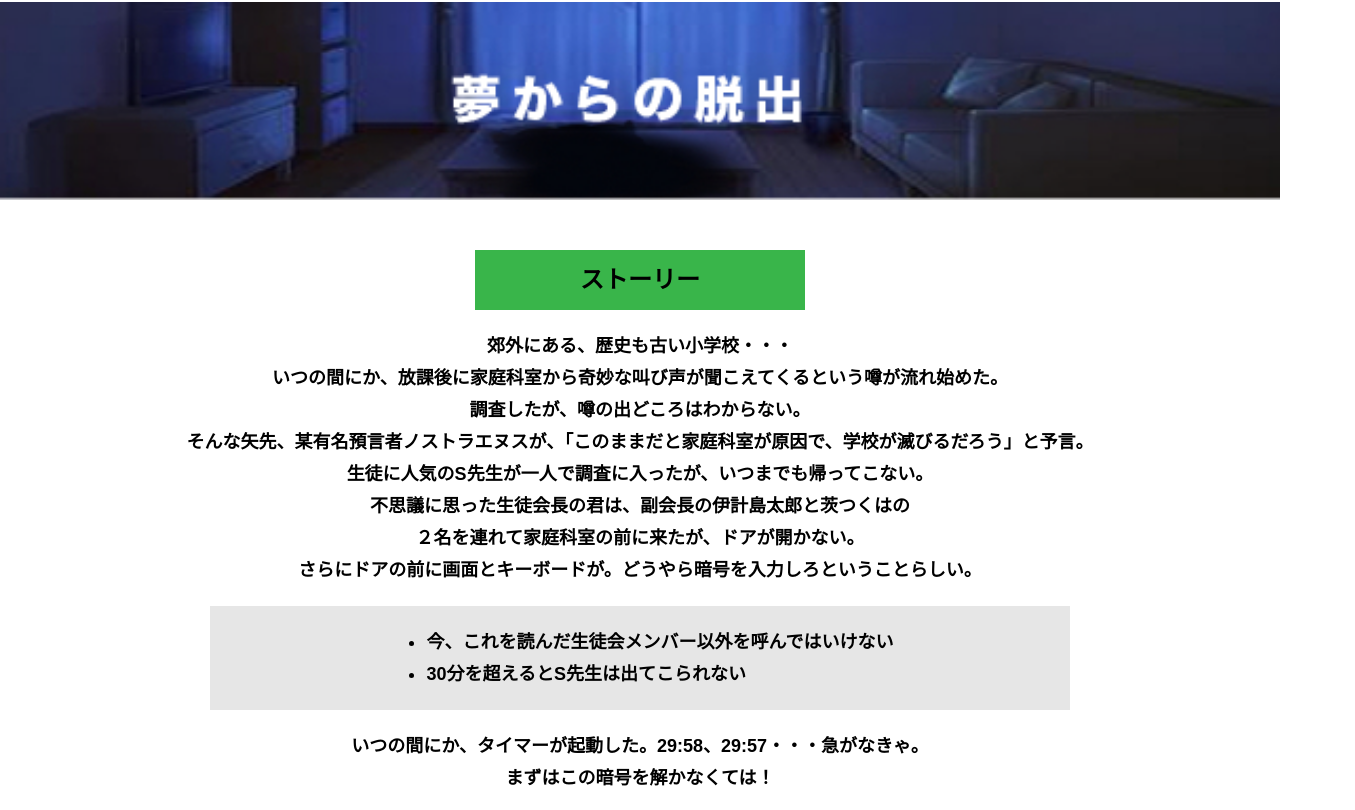
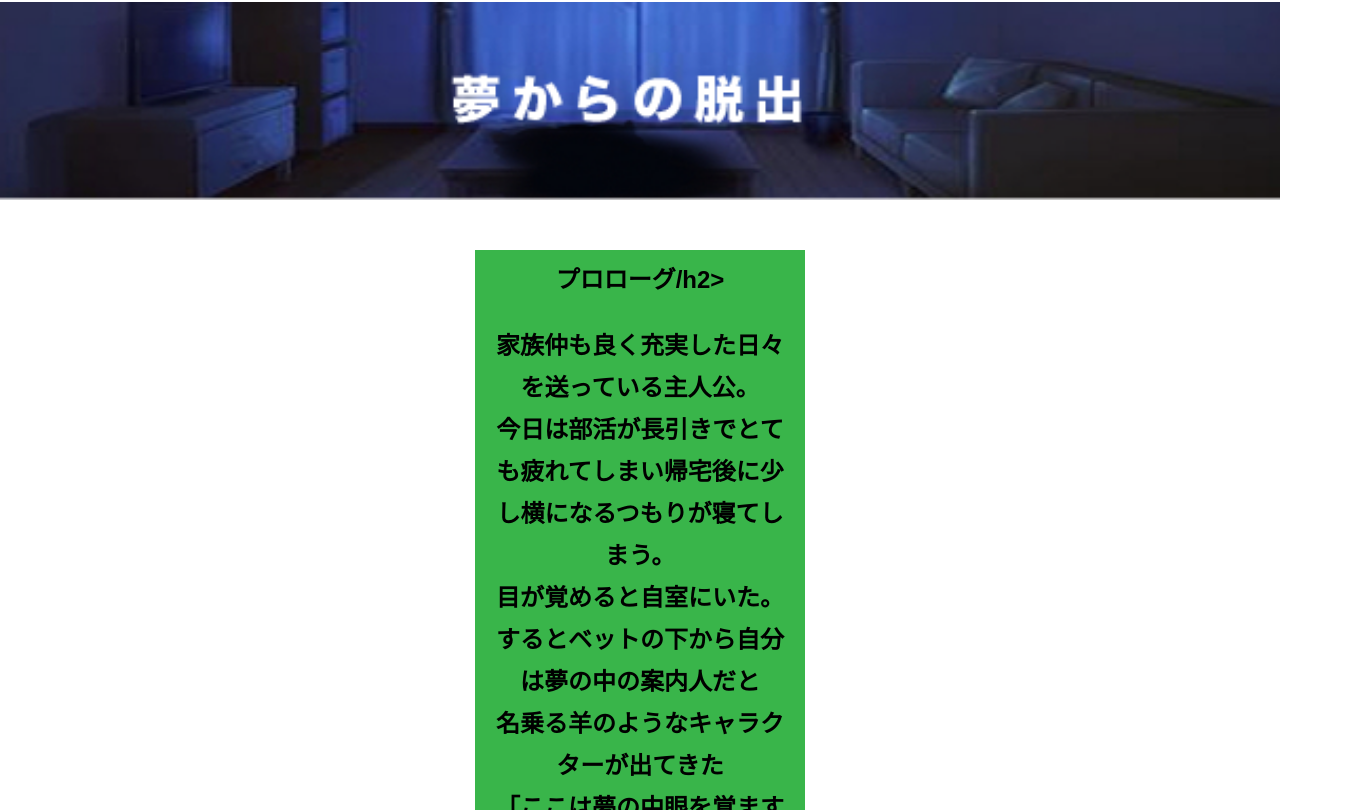
Before and after one commit to Okaki-n/alfa-omiya-20, a plain HTML site: page index.html in a window 1280 px wide. Shown: the part 58-868 px from the top of the page, 1355 px wide, since content can reach past the window. Drawn offline with Linux system fonts and the light colour scheme.

Commit message:
Update index.html

```diff
--- a/index.html
+++ b/index.html
@@ -27,24 +27,24 @@
     <!-- タイトルエリア　ここまで -->
     <section class="section section--story">
       <div class="container">
-        <h2 class="section-title section-title--keycolor section-title--story">ストーリー</h2>
+        <h2 class="section-title section-title--keycolor section-title--story">プロローグ/h2>
         <div class="story">
-          <p class="text-center">郊外にある、歴史も古い小学校・・・<br>
-            いつの間にか、放課後に家庭科室から奇妙な叫び声が聞こえてくるという噂が流れ始めた。<br>
-            調査したが、噂の出どころはわからない。<br>
-            そんな矢先、某有名預言者ノストラエヌスが、「このままだと家庭科室が原因で、学校が滅びるだろう」と予言。<br>
-            生徒に人気のS先生が一人で調査に入ったが、いつまでも帰ってこない。<br>
-            不思議に思った生徒会長の君は、副会長の伊計島太郎と茨つくはの<br>
-            ２名を連れて家庭科室の前に来たが、ドアが開かない。<br>
-            さらにドアの前に画面とキーボードが。どうやら暗号を入力しろということらしい。</p>
+          <p class="text-center">家族仲も良く充実した日々を送っている主人公。<br>
+            今日は部活が長引きでとても疲れてしまい帰宅後に少し横になるつもりが寝てしまう。<br>
+            目が覚めると自室にいた。するとベットの下から自分は夢の中の案内人だと<br>
+            名乗る羊のようなキャラクターが出てきた<br>
+            「ここは夢の中眼を覚ますためには、玄関を目指してそうすればきっと出ることができるよ」。<br>
+            と不気味に笑います<br>
+            急に訳のわからない展開に最初は困惑したが<br>
+            夢だからか不思議とすんなりこの状況を受け入れてしまった</p>
           <div class="story__note__outer bg-color--gray">
             <ul class="story__note">
-              <li>今、これを読んだ生徒会メンバー以外を呼んではいけない</li>
-              <li>30分を超えるとS先生は出てこられない</li>
+              <li>今このままだと現実に戻ることは不可能</li>
+              <li>体は自由に動き部屋を移動することはできる</li>
             </ul>
           </div>
-          <p class="text-center">いつの間にか、タイマーが起動した。29:58、29:57・・・急がなきゃ。<br>
-            まずはこの暗号を解かなくては！</p>
+          <p class="text-center">とりあえず謎の案内人のいうことを信じて<br>
+            玄関まで向かってみよう。自室の扉に鍵はなくすんなり扉があいた</p>
         </div>
       </div>
     </section>
```
